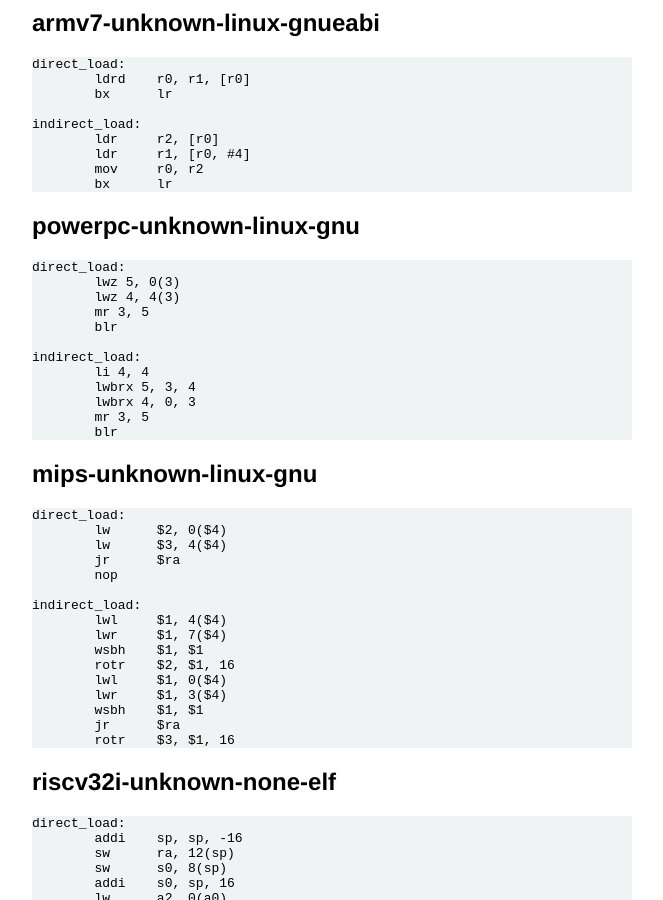
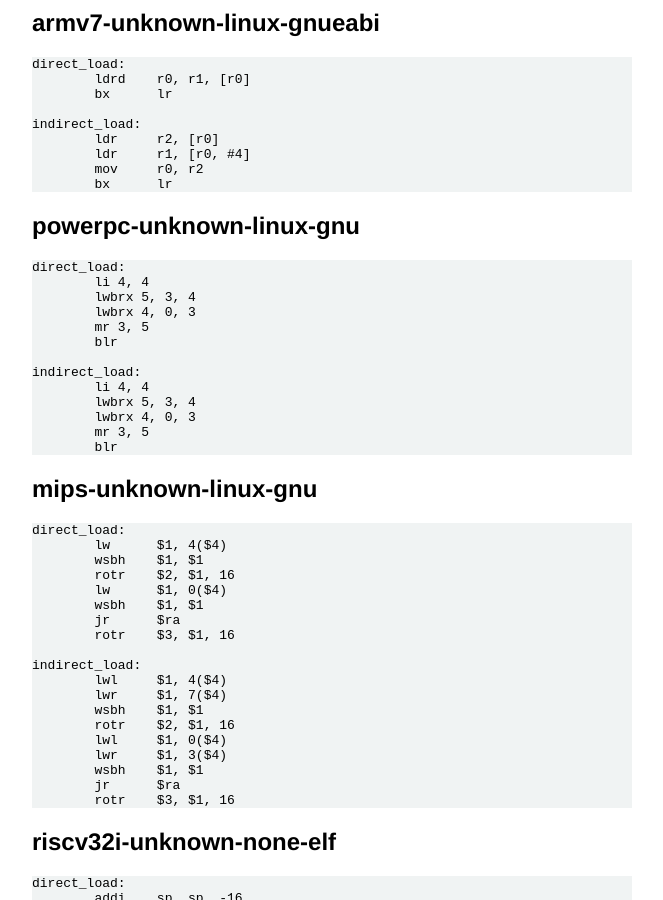
Before and after one commit to capnproto/capnproto-rust, a Jekyll site: the page built from blog/_posts/2020-01-11-unaligned-memory-access.md, in a window 1280 px wide and 900 px high, scrolled down 1815 px. Shown: the whole window, without its empty margins (308-971 px from the left). Built offline with Jekyll 4.4.1, drawn with Linux system fonts in a browser that asks for light colours.

Commit message:
oops, powerpc and mips did not include to_le() call

````diff
--- a/blog/_posts/2020-01-11-unaligned-memory-access.md
+++ b/blog/_posts/2020-01-11-unaligned-memory-access.md
@@ -152,8 +152,9 @@ powerpc-unknown-linux-gnu
 
 ```
 direct_load:
-	lwz 5, 0(3)
-	lwz 4, 4(3)
+	li 4, 4
+	lwbrx 5, 3, 4
+	lwbrx 4, 0, 3
 	mr 3, 5
 	blr
 
@@ -170,10 +171,13 @@ mips-unknown-linux-gnu
 
 ```
 direct_load:
-	lw	$2, 0($4)
-	lw	$3, 4($4)
+	lw	$1, 4($4)
+	wsbh	$1, $1
+	rotr	$2, $1, 16
+	lw	$1, 0($4)
+	wsbh	$1, $1
 	jr	$ra
-	nop
+	rotr	$3, $1, 16
 
 indirect_load:
 	lwl	$1, 4($4)
````
